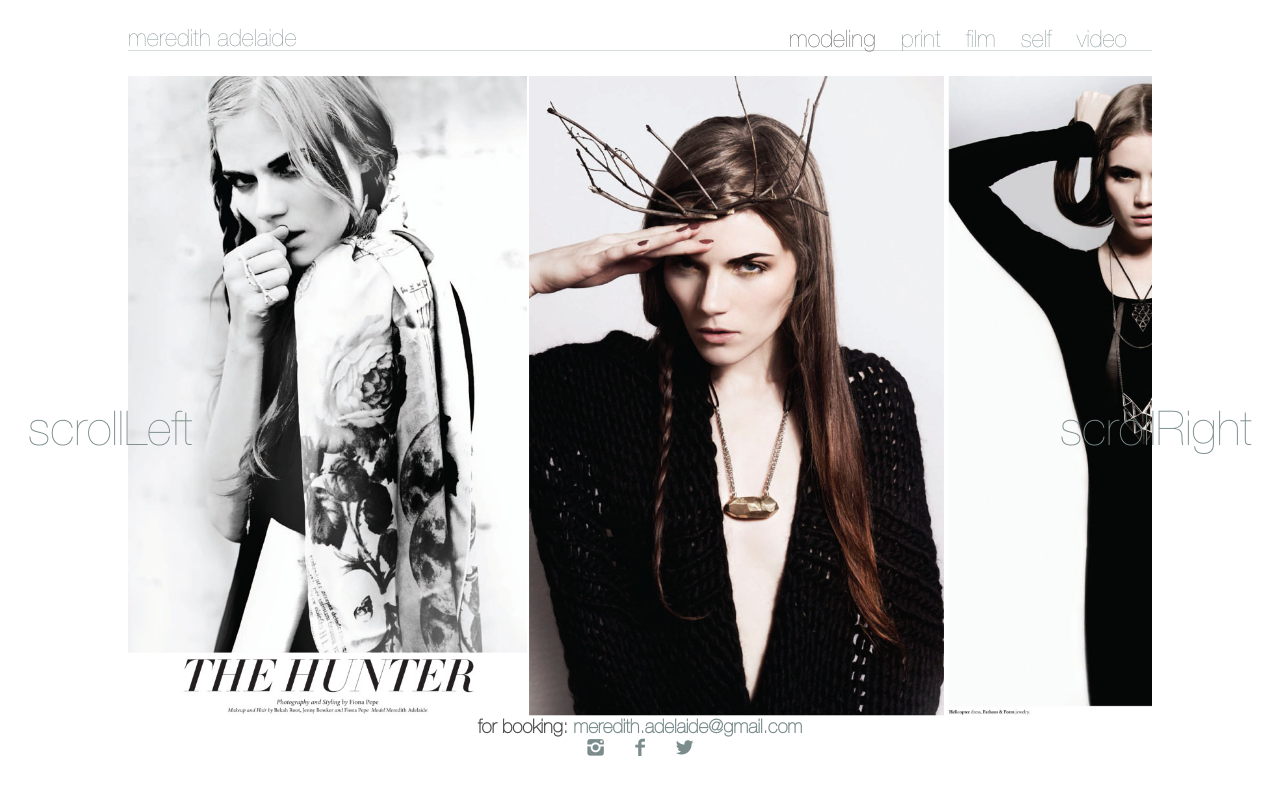
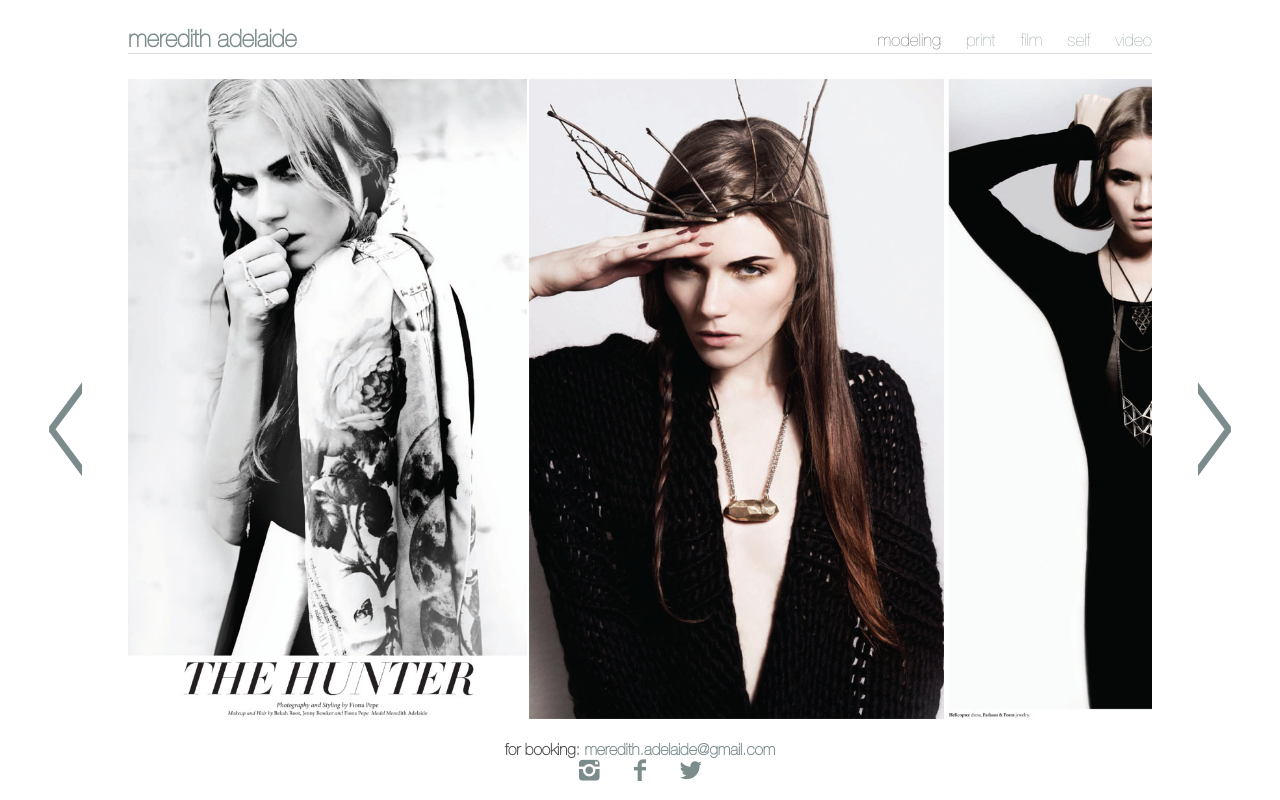
Before and after one commit to kylemeier/freelance-projects, a PHP site: page / in a window 1280 px wide. Run offline with PHP 8.4, Linux system fonts and the light colour scheme; some libraries are stand-ins or nearby versions.

Commit message:
adjusted font sizes, cleaned up CSS, fixed issue with top bar popping between sizes while loading

```diff
--- a/meredithadelaide/css/style.css
+++ b/meredithadelaide/css/style.css
@@ -23,20 +23,14 @@
   -webkit-font-smoothing: antialiased;
   -moz-osx-font-smoothing: grayscale; }
 
-.group:before,
-.group:after {
-  content: "";
-  display: table; }
-
-.group:after {
-  clear: both; }
-
-.group {
-  zoom: 1;
-  /* For IE 6/7 (trigger hasLayout) */ }
-
 #icon-nav:after {
   display: none; }
+
+.invisible {
+  opacity: 0; }
+
+.visible {
+  opacity: 1; }
 
 body, a {
   font-family: 'helvetica-neue';
@@ -55,32 +49,25 @@ li {
 header {
   position: relative;
   width: 100%;
-  padding: 25px 0;
-  margin-bottom: 25px;
-  line-height: 25px;
+  margin: 25px 0;
   border-bottom: 1px solid rgba(124, 140, 141, 0.3);
   font-size: 1.5em; }
-  header h2 {
-    float: left;
-    padding-right: 5px;
-    font-weight: normal; }
 
 .navbar-toggle {
   position: relative;
   float: right;
-  margin-top: 25px;
+  margin-top: 30px;
   z-index: 1;
-  font-size: 1.5em; }
+  font-size: 1.1em; }
   .navbar-toggle li {
     float: left;
     padding-right: 25px; }
+    .navbar-toggle li:last-child {
+      padding-right: 0; }
     .navbar-toggle li a:hover {
       color: #4C4C4C; }
   .navbar-toggle .active {
     color: #4C4C4C; }
-
-.hide {
-  display: none; }
 
 #content-container {
   position: relative;
@@ -92,14 +79,11 @@ header {
     position: absolute;
     height: 100%;
     width: 100%;
-    overflow-x: scroll;
-    -webkit-transition: all 1s ease-in-out; }
+    overflow-x: scroll; }
     #content-container #content-pane #content {
       position: absolute;
       height: 100%;
-      -webkit-transition: -webkit-transform 1s ease-in-out;
-      left: 0;
-      overflow: scroll; }
+      left: 0; }
       #content-container #content-pane #content img {
         z-index: 100;
         float: left;
@@ -111,12 +95,6 @@ header {
 
 .scroll {
   -webkit-transform: translate3d(10%, 0, 0); }
-
-.invisible {
-  opacity: 0; }
-
-.visible {
-  opacity: 1; }
 
 .slidein {
   position: fixed !important; }
@@ -130,43 +108,42 @@ header {
   height: 80%;
   width: 100%; }
 
+#scroll-left, #scroll-right {
+  position: absolute;
+  bottom: 50%;
+  margin-bottom: -187.5px;
+  font-size: 20em; }
+
 #scroll-left {
-  position: absolute;
-  top: 50%;
-  left: -100px;
-  font-size: 3em;
-  z-index: 100; }
+  left: -100px; }
 
 #scroll-right {
-  position: absolute;
-  top: 50%;
-  right: -100px;
-  font-size: 3em;
-  z-index: 100; }
+  right: -100px; }
 
 #contact-info {
   position: relative;
-  top: 120px;
+  top: 110px;
   color: #fff;
   text-align: center;
-  font-size: 1.5em;
   width: 100%;
   background: rgba(255, 255, 255, 0.7); }
+  #contact-info h2 {
+    font-size: 1em;
+    color: #4C4C4C;
+    padding-bottom: 10px; }
   #contact-info ul {
-    width: 147px;
-    margin: 0 auto; }
+    font-size: 1.5em; }
   #contact-info li {
     display: inline-block;
     padding: 0 10px; }
-  #contact-info h2 {
-    color: #4C4C4C; }
   #contact-info a:hover {
     color: #4C4C4C; }
 
-@media (max-height: 950px) and (min-width: 800px) {
+@media (max-height: 830px) and (min-width: 800px) {
   #contact-info {
-    font-size: 1.2em;
-    top: 75px; } }
+    top: 75px; }
+    #contact-info h2 {
+      padding-bottom: 0px; } }
 #icon-instagram:after {
   content: '\e600'; }
 
--- a/meredithadelaide/index.html
+++ b/meredithadelaide/index.html
@@ -54,8 +54,8 @@
 			</div>
 		</div>
 	</div>
-	<a href='#' id='scroll-left'>scrollLeft</a>
-	<a href='#' id='scroll-right'>scrollRight</a>
+	<a href='#' id='scroll-left'>&lsaquo;</a>
+	<a href='#' id='scroll-right'>&rsaquo;</a>
 	<div id='contact-info'>
 		<h2>for booking: <a href='mailto:meredith.adelaide@gmail.com'>meredith.adelaide@gmail.com</a></h2>
 		<ul>
--- a/meredithadelaide/js/script-mini.js
+++ b/meredithadelaide/js/script-mini.js
@@ -1 +1 @@
-(function(){function u(e){e.bind("load",function(){e.removeClass("invisible");e.addClass("visible")});e.attr("src",e.attr("data-src"))}function a(e,t,n,r){var i=r.attr("data-owidth")/r.attr("data-oheight"),s=0,o=0,u=2;if(e<800){s=Math.round(n/i);return s+u}o=Math.round(i*t);return-(o+u)}function f(e){var t=o.height(),f=o.width(),l=t*n,c=f*n,h=0;i.each(function(){var t=$(this);e&&u(t);h+=a(f,l,c,t)});if(h>0){s.height(h);r.css("width","100%")}else{r.width(-h);s.css("height","100%")}}function l(){f(1)}var e=0,t=0,n=.8,r=$("#content"),i=$("#content").children(),s=$(".page-container"),o=$(window);$(document).on("click","#scroll-right",function(e){var t=Math.round($("#content").width()*.15);e.preventDefault();$("#content-pane").animate({scrollLeft:"+="+t},700,"easeInOutQuad")});$(document).on("click","#scroll-left",function(e){var t=Math.round($("#content").width()*.15);e.preventDefault();$("#content-pane").animate({scrollLeft:"-="+t},700,"easeInOutQuad")});$(document).on("click","#icon-nav",function(t){t.preventDefault();if(e===0){s.addClass("menu-open");setTimeout(function(){e=1},500)}});$(document).on("click","#sliding-container",function(t){t.preventDefault();if(e===1){s.removeClass("menu-open");setTimeout(function(){e=0},500)}});o.resize(function(){f(0)});l()})();
+(function(){function u(e){e.bind("load",function(){e.removeClass("invisible");e.addClass("visible")});e.attr("src",e.attr("data-src"))}function a(e,t,n,r){var i=r.attr("data-owidth")/r.attr("data-oheight"),s=0,o=0,u=2;if(e<800){s=Math.round(n/i);return s+u}o=Math.round(i*t);return-(o+u)}function f(e){var t=o.height(),f=o.width(),l=t*n,c=f*n,h=0;i.each(function(){var t=$(this);e&&u(t);h+=a(f,l,c,t)});if(h>0){s.height(h);r.css("width","100%")}else{r.width(-h);s.css("height","100%")}}function l(){f(1);$("header").removeClass("invisible");$("header").addClass("visible")}var e=0,t=0,n=.8,r=$("#content"),i=$("#content").children(),s=$(".page-container"),o=$(window);$(document).on("click","#scroll-right",function(e){var t=Math.round($("#content").width()*.15);e.preventDefault();$("#content-pane").animate({scrollLeft:"+="+t},700,"easeInOutQuad")});$(document).on("click","#scroll-left",function(e){var t=Math.round($("#content").width()*.15);e.preventDefault();$("#content-pane").animate({scrollLeft:"-="+t},700,"easeInOutQuad")});$(document).on("click","#icon-nav",function(t){t.preventDefault();if(e===0){s.addClass("menu-open");setTimeout(function(){e=1},500)}});$(document).on("click","#sliding-container",function(t){t.preventDefault();if(e===1){s.removeClass("menu-open");setTimeout(function(){e=0},500)}});o.resize(function(){f(0)});l()})();
--- a/meredithadelaide/sass/style.scss
+++ b/meredithadelaide/sass/style.scss
@@ -33,20 +33,16 @@
   -moz-osx-font-smoothing: grayscale;
 }
 
-.group:before,
-.group:after {
-    content: "";
-    display: table;
-}
-.group:after {
-    clear: both;
-}
-.group {
-    zoom: 1; /* For IE 6/7 (trigger hasLayout) */
+#icon-nav:after{
+	display:none;
 }
 
-#icon-nav:after{
-		display:none;
+.invisible{
+	opacity:0;
+}
+
+.visible{
+	opacity:1;
 }
 
 body, a{
@@ -69,17 +65,12 @@ li{
 header{
 	position:relative;
 	width:100%;
-	padding: 25px 0;
+	// padding: 25px 0;
 	// padding-bottom:5%;
-	margin-bottom:25px;
-	line-height:25px;
+	margin:25px 0;
+	// line-height:25px;
 	border-bottom:1px solid rgba(124,140,141,.3);
 	font-size:1.5em;
-		h2{
-		float:left;
-		padding-right:5px;
-		font-weight:normal;
-	}
 }
 
 .contact-info{
@@ -89,12 +80,15 @@ header{
 .navbar-toggle{
 	position:relative;
 	float:right;
-	margin-top:25px;
+	margin-top:30px;
 	z-index:1;
-	font-size:1.5em;
+	font-size:1.1em;
 	li{
 		float:left;
 		padding-right:25px;
+		&:last-child{
+			padding-right:0;
+		}
 		a{
 			&:hover{
 				color:#4C4C4C;
@@ -124,13 +112,10 @@ header{
 		height:100%;
 		width:100%;
 		overflow-x:scroll;
-		-webkit-transition: all 1s ease-in-out;
 		#content{
 			position:absolute;
 			height:100%;
-			-webkit-transition: -webkit-transform 1s ease-in-out;
 			left:0;
-			overflow:scroll;
 			img{
 				z-index:100;
 				float:left;
@@ -148,14 +133,6 @@ header{
 
 .scroll{
 	-webkit-transform: translate3d(10%,0,0);
-}
-
-.invisible{
-	opacity:0;
-}
-
-.visible{
-	opacity:1;
 }
 
 .slidein{
@@ -179,41 +156,42 @@ header{
 	// background:#fff;
 	// transition:all .2s ease-out;
 }
+
+#scroll-left, #scroll-right{
+	position:absolute;
+	bottom:50%;
+	margin-bottom:-187.5px;
+	font-size:20em;
+
+}
 #scroll-left{
-	position:absolute;
-	top:50%;
 	left:-100px;
-	font-size:3em;
-	z-index:100;
 }
 
 #scroll-right{
-	position:absolute;
-	top:50%;
 	right:-100px;
-	font-size:3em;
-	z-index:100;
 }
 
 #contact-info{
 	position:relative;
-	top:120px;
+	top:110px;
 	color:#fff;
 	text-align:center;
-	font-size:1.5em;
 	width:100%;
 	background: rgba(255,255,255, .7);
+	h2{
+		font-size:1em;
+		color:#4C4C4C;
+		padding-bottom:10px;
+	}
 	ul{
-		width:147px;
-		margin:0 auto;
+		font-size:1.5em;
 	}
 	li{
 		display:inline-block;
 		padding:0 10px;
 	}
-	h2{
-		color:#4C4C4C;
-	}
+
 	a{
 		&:hover{
 			color:#4C4C4C;
@@ -221,10 +199,12 @@ header{
 	}
 }
 //adjust max height to account for larger text
-@media(max-height:950px) and (min-width:800px){
+@media(max-height:830px) and (min-width:800px){
 	#contact-info{
-		font-size:1.2em;
 		top:75px;
+		h2{
+			padding-bottom:0px;
+		}
 	}
 }
 
```
Also changed, not shown: other parts of meredithadelaide/css/style.css (+17 -26 lines), other parts of meredithadelaide/sass/style.scss (+18 -43 lines), meredithadelaide/js/script.js (+7 -1 lines). Lines whose indentation alone changed are shown as unchanged.
